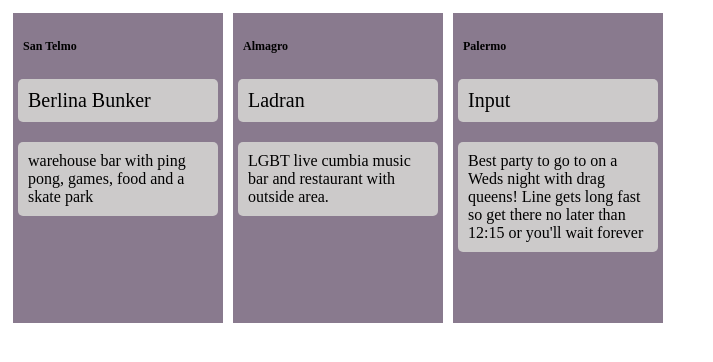
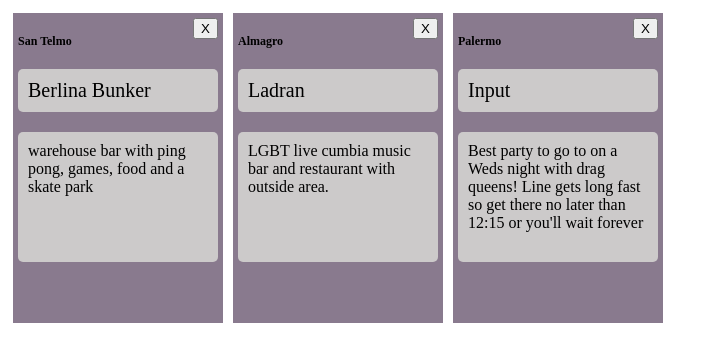
Before and after one commit to olessiap/Explore-BA, a React (Create React App) app: page / in a window 1280 px wide. Shown: the top 362 px of the page, without its empty margins (0-713 px from the left). Built offline with nearby package versions, Linux system fonts and the light colour scheme.

Commit message:
added delete place functionality

```diff
--- a/src/App.js
+++ b/src/App.js
@@ -22,11 +22,21 @@ class App extends Component {
       }
     ]
   }
+  removePlace = index => {
+    const { places } = this.state
+
+    this.setState({
+      places: places.filter((place, i) => {
+        return i !== index
+      })
+    })
+  }
+
   render() {
     const { places } = this.state
     return(
       <div className="main">
-        <PlaceCards placesData={places}/>
+        <PlaceCards placesData={places} removePlace={this.removePlace} />
       </div>
 
     )
--- a/src/PlaceCards.js
+++ b/src/PlaceCards.js
@@ -2,9 +2,9 @@ import React, { Component } from 'react'
 
 class PlaceCards extends Component {
     render() {
-        const { placesData } = this.props
+        const { placesData, removePlace } = this.props
         return(
-            <PlaceBody placeData={placesData} />
+            <PlaceBody placeData={placesData} removePlace={removePlace}/>
         )
     }
 }
@@ -13,9 +13,12 @@ const PlaceBody = props => {
     const newPlaceCard = props.placeData.map((place, index) => {
         return(
             <div key={index} className="placeCard">
-                <h4>{place.neighborhood}</h4>
+                <button
+                    className="deleteButton"
+                    onClick={()=> props.removePlace(index)}>X</button>
+                <h4 className="neighborhood">{place.neighborhood}</h4>
                 <p className="placeName">{place.name}</p>
-                <p>{place.details}</p>
+                <p className="placeDetails">{place.details}</p>
             </div>
             )
         })
--- a/src/style.css
+++ b/src/style.css
@@ -19,7 +19,6 @@
 
 h4 {
     font-size:12px;
-    padding:5px
 }
 .placeName {
     font-size:20px
@@ -30,3 +29,11 @@ p {
     border-radius: 5px;
     padding:10px;
 }
+
+.placeDetails {
+    height: 110px;
+}
+
+.deleteButton {
+    float:right;
+}
```
